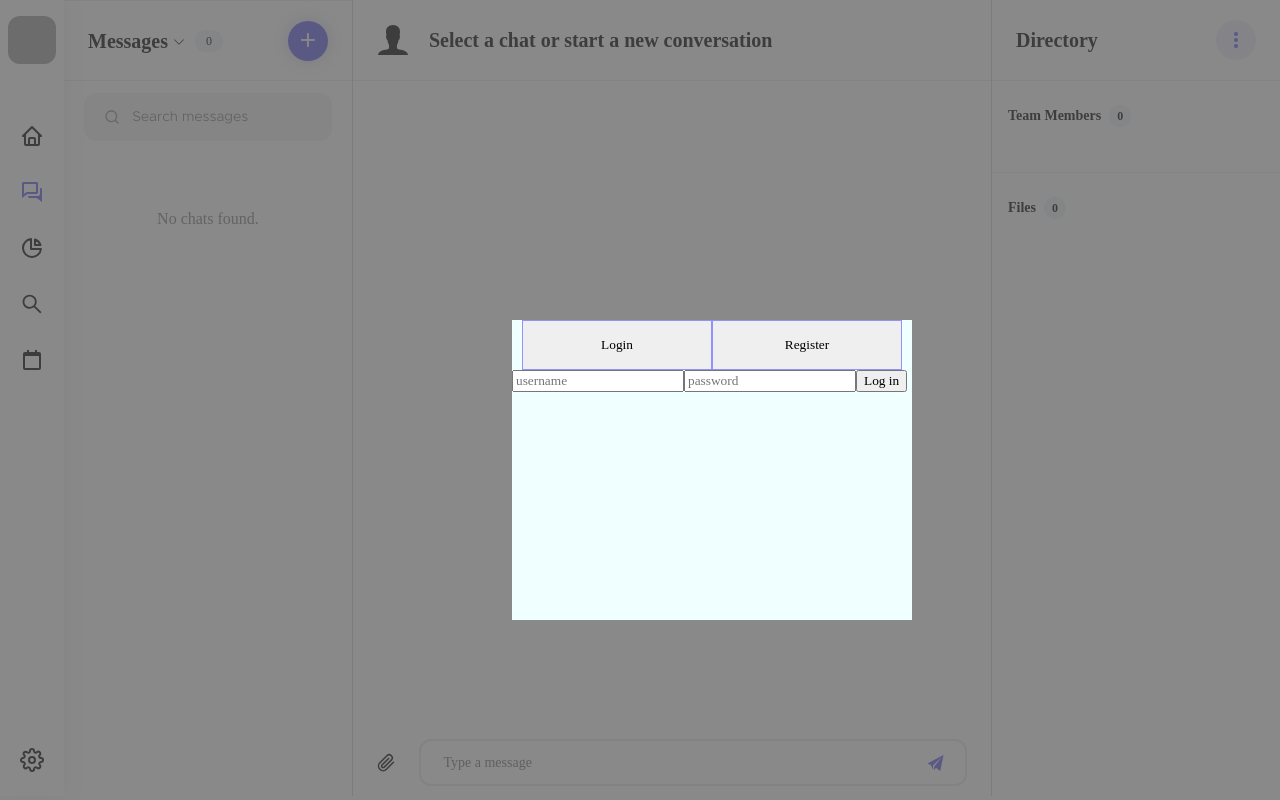
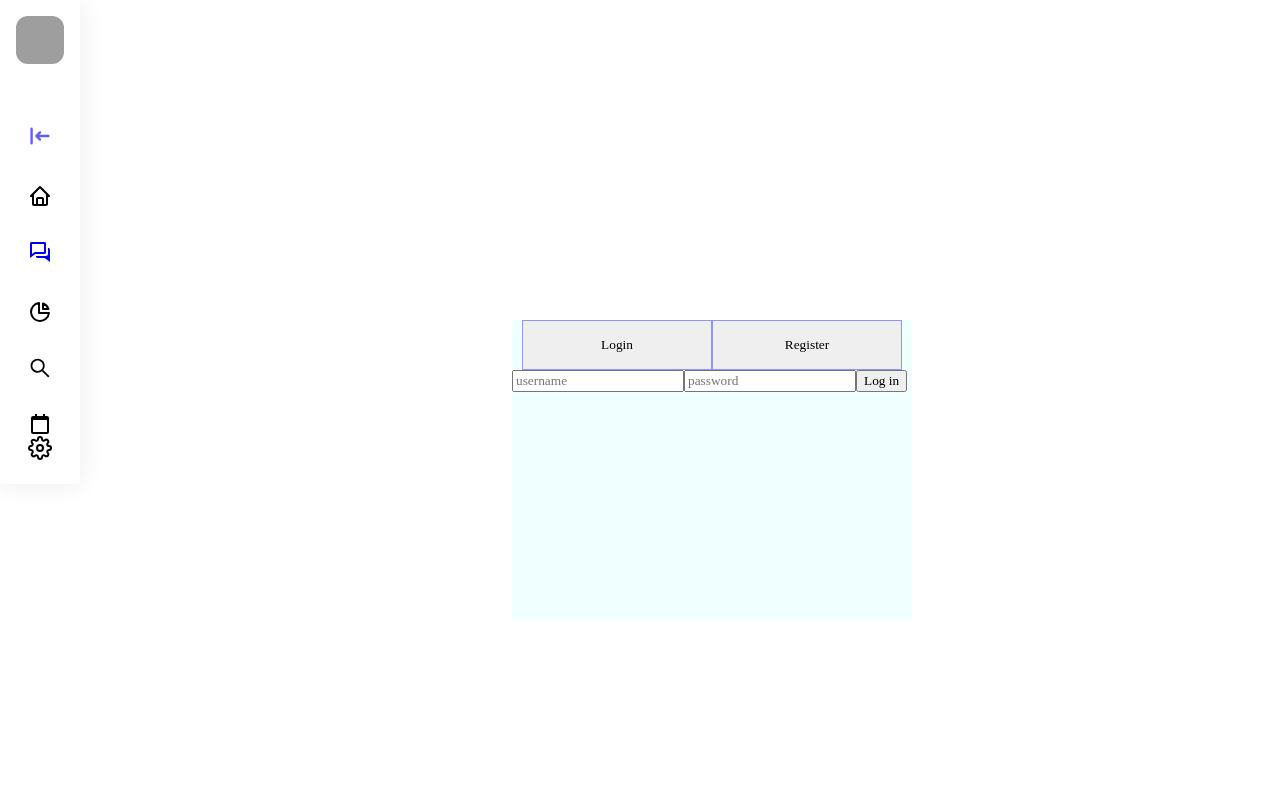
Before and after one commit to flydevs/chat-app-web, a React app: page /login in a window 1280 px wide. Built offline with nearby package versions, Linux system fonts and the light colour scheme; grey boxes are pictures that could not be loaded; a web font is replaced by a local one.

Commit message:
changes
-login modal to its own router

-functional sidebar

```diff
--- a/src/App.tsx
+++ b/src/App.tsx
@@ -4,7 +4,7 @@ import Home from "./pages/Home";
 import "./App.scss";
 import { AuthProvider, AuthContext } from "./stores/AuthContext";
 import BackDrop from "./components/BackDrop/Backdrop";
-import { LoginPage } from "./pages/Login";
+import LoginPage from "./pages/Login";
 import { collapseTextChangeRangesAcrossMultipleVersions } from "typescript";
 
 function App(){
@@ -18,12 +18,13 @@ function Everything() {
   console.log(logged)
   return (
     <Router>
-      {logged ? null : <LoginPage />  }
-      {logged ? null : <BackDrop/>}
       <div className="wrapper">
         <Switch>
-          <Route path="/">
+          <Route exact path="/">
             <Home />
+          </Route>
+          <Route exact path="/login">
+          <LoginPage />
           </Route>
         </Switch>
       </div>
--- a/src/components/AuthSection/Login/Login.tsx
+++ b/src/components/AuthSection/Login/Login.tsx
@@ -19,14 +19,16 @@ const Login = () => {
         let response: AuthInfoInterface=  await PostLoginForm(request)
 
         if (response.status == 200){
-            AuthCtx.setUser.setAccessToken(response.data?.access_token)
-            AuthCtx.setUser.setRefreshToken(response.data?.refresh_token)
-            AuthCtx.setUser.setUser(response.data?.uuid)
-            localStorage.setItem("uuid",response.data?.uuid?.uuid!)
-            localStorage.setItem("accessToken", response.data?.access_token!)
-            localStorage.setItem("refreshToken", response.data?.refresh_token!)
-            AuthCtx.setLogged(true)
-            window.location.reload()
+            AuthCtx.setUser.setAccessToken(response.data?.access_token);
+            AuthCtx.setUser.setRefreshToken(response.data?.refresh_token);
+            AuthCtx.setUser.setUser(response.data?.uuid);
+            localStorage.setItem("uuid",response.data?.uuid?.uuid!);
+            localStorage.setItem("accessToken", response.data?.access_token!);
+            localStorage.setItem("refreshToken", response.data?.refresh_token!);
+            AuthCtx.setLogged(true);
+
+            target.username.value = "";
+            target.password.value = "";
         }
     }
     return(
--- a/src/components/AuthSection/Register/Register.tsx
+++ b/src/components/AuthSection/Register/Register.tsx
@@ -32,9 +32,7 @@ const Register = () =>{
         console.log(RegisterForm)
         let response = await PostRegisterForm(RegisterForm)
         registerError = response
-        if (response.status == 200){
-            window.location.reload()
-        }
+
 
     }
     return(
--- a/src/components/MessageSection/index.tsx
+++ b/src/components/MessageSection/index.tsx
@@ -112,7 +112,7 @@ const MessageSection: React.FC = () => {
                 lastMessage={conver.conversation.last_msg.text}
                 name={conver.private ? (user?.first_name!) + (user?.last_name!) : conver.conversation.name!}
                 profileImg={conver.private ? user?.avatar_url! : conver.conversation.avatar_url!}
-                unread={randomNum(-5, 12)}
+                unread={0}
                 toggleSelected={() =>
                   toggleSelected(conver)
                 }
--- a/src/components/Sidebar/index.js
+++ /dev/null
@@ -1,30 +0,0 @@
-import React from "react";
-import { BiHome, BiConversation, BiCalendarAlt } from "react-icons/bi";
-import { HiOutlineChartPie } from "react-icons/hi";
-import { AiOutlineSearch } from "react-icons/ai";
-import { FiSettings } from "react-icons/fi";
-import Avatar from "../common/Avatar/Avatar";
-import "./Sidebar.scss";
-
-function Sidebar() {
-  return (
-    <div className="sidebar">
-      <div className="sidebar__uppersection">
-        <Avatar
-          profileImg={`https://www.vidacolorpintores.com.ar/resources/img/profile/0000000086.png`}
-          size={48}
-        />
-        <div className="sidebar__uppersection__tabs">
-          <BiHome className="sidebar__uppersection__tabs__tab" />
-          <BiConversation className="sidebar__uppersection__tabs__tab selected" />
-          <HiOutlineChartPie className="sidebar__uppersection__tabs__tab" />
-          <AiOutlineSearch className="sidebar__uppersection__tabs__tab" />
-          <BiCalendarAlt className="sidebar__uppersection__tabs__tab" />
-        </div>
-      </div>
-      <FiSettings className="sidebar__settings" />
-    </div>
-  );
-}
-
-export default Sidebar;
--- /dev/null
+++ b/src/components/Sidebar/index.tsx
@@ -0,0 +1,40 @@
+import React from "react";
+import { Link } from "react-router-dom";
+import { BiHome, BiConversation, BiCalendarAlt } from "react-icons/bi";
+import { HiOutlineChartPie, HiLogin } from "react-icons/hi";
+import { AiOutlineSearch } from "react-icons/ai";
+import { FiSettings } from "react-icons/fi";
+import Avatar from "../common/Avatar/Avatar";
+import "./Sidebar.scss";
+
+const ChangePage = () => {
+
+}
+
+type SidebarProps= {
+  selected: string
+}
+
+const Sidebar = ({selected}:SidebarProps) => {
+  return (
+    <div className="sidebar">
+      <div className="sidebar__uppersection">
+        <Avatar
+          profileImg={`https://www.vidacolorpintores.com.ar/resources/img/profile/0000000086.png`}
+          size={48}
+        />
+        <div className="sidebar__uppersection__tabs">
+          <Link to="/login"><HiLogin className={"sidebar__uppersection__tabs__tab"+ (selected == "login" ? " selected" : "")} id={"login"}/></Link>
+          <BiHome className={"sidebar__uppersection__tabs__tab"+ (selected == "home" ? " selected" : "")} id={"home"} />
+          <Link to="/"><BiConversation className={"sidebar__uppersection__tabs__tab"+ (selected == "chat" ? " selected" : "")} id={"chat"} /></Link>
+          <HiOutlineChartPie className={"sidebar__uppersection__tabs__tab"+ (selected == "charts" ? " selected" : "")} id={"charts"} />
+          <AiOutlineSearch className={"sidebar__uppersection__tabs__tab"+ (selected == "search" ? " selected" : "")} id={"search"} />
+          <BiCalendarAlt className={"sidebar__uppersection__tabs__tab"+ (selected == "calendar" ? " selected" : "")} id={"calendar"} />
+        </div>
+      </div>
+      <FiSettings className="sidebar__settings" />
+    </div>
+  );
+}
+
+export {Sidebar}
--- a/src/pages/Home/index.tsx
+++ b/src/pages/Home/index.tsx
@@ -5,13 +5,13 @@ import ChatSection from "../../components/ChatSection";
 import { ConversationsProvider } from "../../stores/ConversationsContext";
 
 import "./Home.scss";
-import Sidebar from "../../components/Sidebar";
+import {Sidebar} from "../../components/Sidebar";
 import { ChatProvider } from "../../stores/ChatContext";
 function Home() {
   return (
     <div className="HomeLayout">
       <div className="HomeLayout__sidebar">
-        <Sidebar />
+        <Sidebar selected="chat" />
       </div>
         <ConversationsProvider>
       <div className="HomeLayout__messages">
--- a/src/pages/Login/index.tsx
+++ b/src/pages/Login/index.tsx
@@ -1,6 +1,7 @@
 import {useState} from "react"
 import { Login } from "../../components/AuthSection/Login/Login"
 import { Register } from "../../components/AuthSection/Register/Register"
+import { Sidebar } from "../../components/Sidebar"
 import './index.scss'
 
 function LoginPage() {
@@ -15,14 +16,19 @@ function LoginPage() {
     }
 
     return(
-        <div className="LoginContainer">
-            <div className="LoginContainer__Menu">
-            <button onClick={setLogin}>Login</button>
-            <button onClick={setRegister}>Register</button>
+        <div>
+            <div style={{left:"0px", position:"absolute"}}>
+            <Sidebar selected="login"/>
             </div>
-            {isLogin ? <Login /> : <Register/>}
+            <div className="LoginContainer">
+                <div className="LoginContainer__Menu">
+                <button onClick={setLogin}>Login</button>
+                <button onClick={setRegister}>Register</button>
+                </div>
+                {isLogin ? <Login /> : <Register/>}
+            </div>
         </div>
     )
 }
 
-export {LoginPage}
+export default LoginPage;
```
